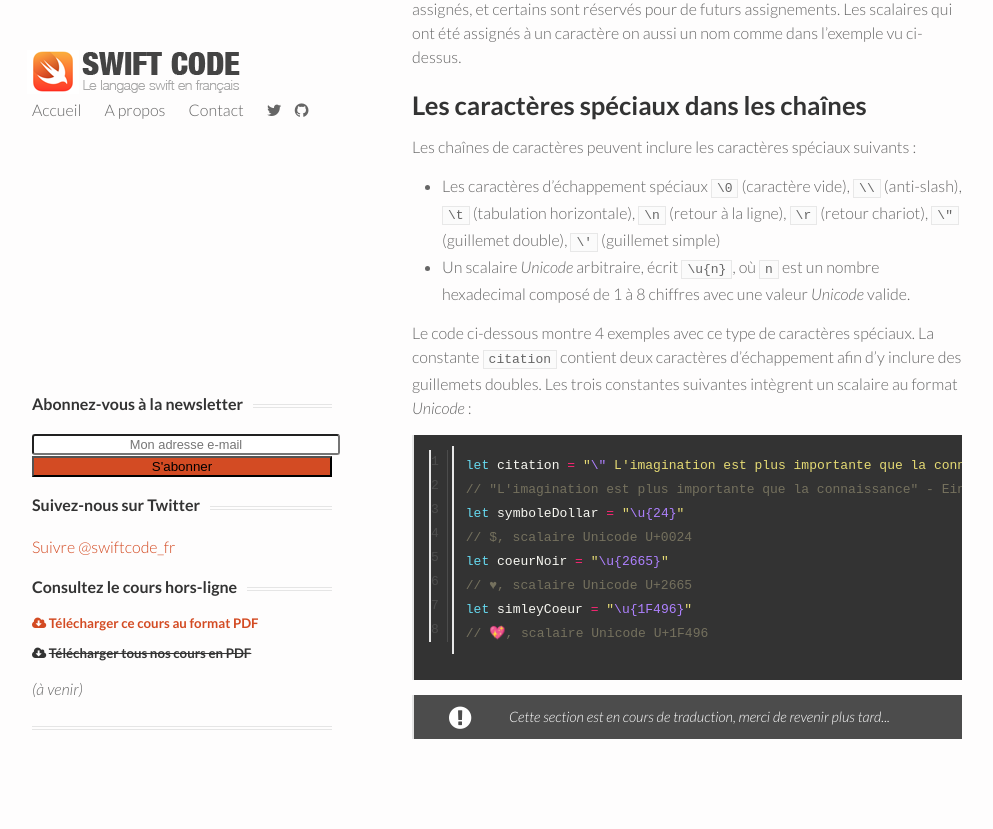
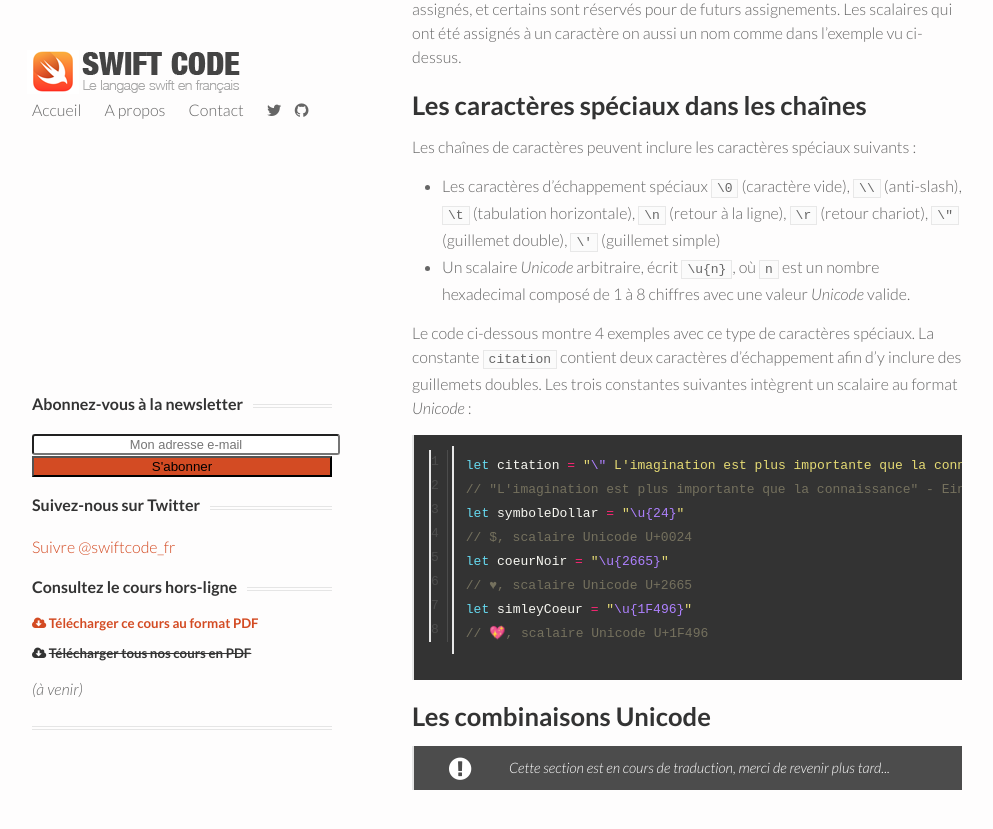
Before and after one commit to datalink747/swiftcode, a Jekyll site: the page built from _posts/2015-06-22-unicode.md, in a window 1280 px wide and 900 px high, scrolled down 791 px. Shown: the top 829 px of the window, without its empty margins (128-1121 px from the left). Built offline with Jekyll 4.4.1, drawn with Linux system fonts in a browser that asks for light colours; nearby versions of some CDN libraries; comment, search, counter and statistics services are not loaded.

Commit message:
modified:   _posts/2015-06-22-unicode.md 	modified:   index.html

```diff
--- a/_posts/2015-06-22-unicode.md
+++ b/_posts/2015-06-22-unicode.md
@@ -44,6 +44,8 @@ let simleyCoeur = "\u{1F496}"
 // 💖, scalaire Unicode U+1F496
 {% endhighlight swift linenos %}
 
+## Les combinaisons Unicode
+
 
 
 
--- a/index.html
+++ b/index.html
@@ -137,7 +137,7 @@ layout: default
 							<ul>
 								<li><a href="/unicode-swift/#les-valeurs-scalaires-en-unicode">{% icon fa-bookmark %} Les valeurs scalaires en Unicode</a></li>
 								<li><a href="/unicode-swift/#les-caractres-spciaux-dans-les-chanes">{% icon fa-bookmark %} Les caractères spéciaux dans les chaînes</a></li>
-								<li><a href="/unicode-swift/#quand-utiliser-les-assertions-">{% icon fa-bookmark %} Quand utiliser les assertions ?</a></li>
+								<li><a href="/unicode-swift/#les-combinaisons-unicode">{% icon fa-bookmark %} Les combinaisons Unicode</a></li>
 							</ul>
 						</li>
 					</ul>
```
